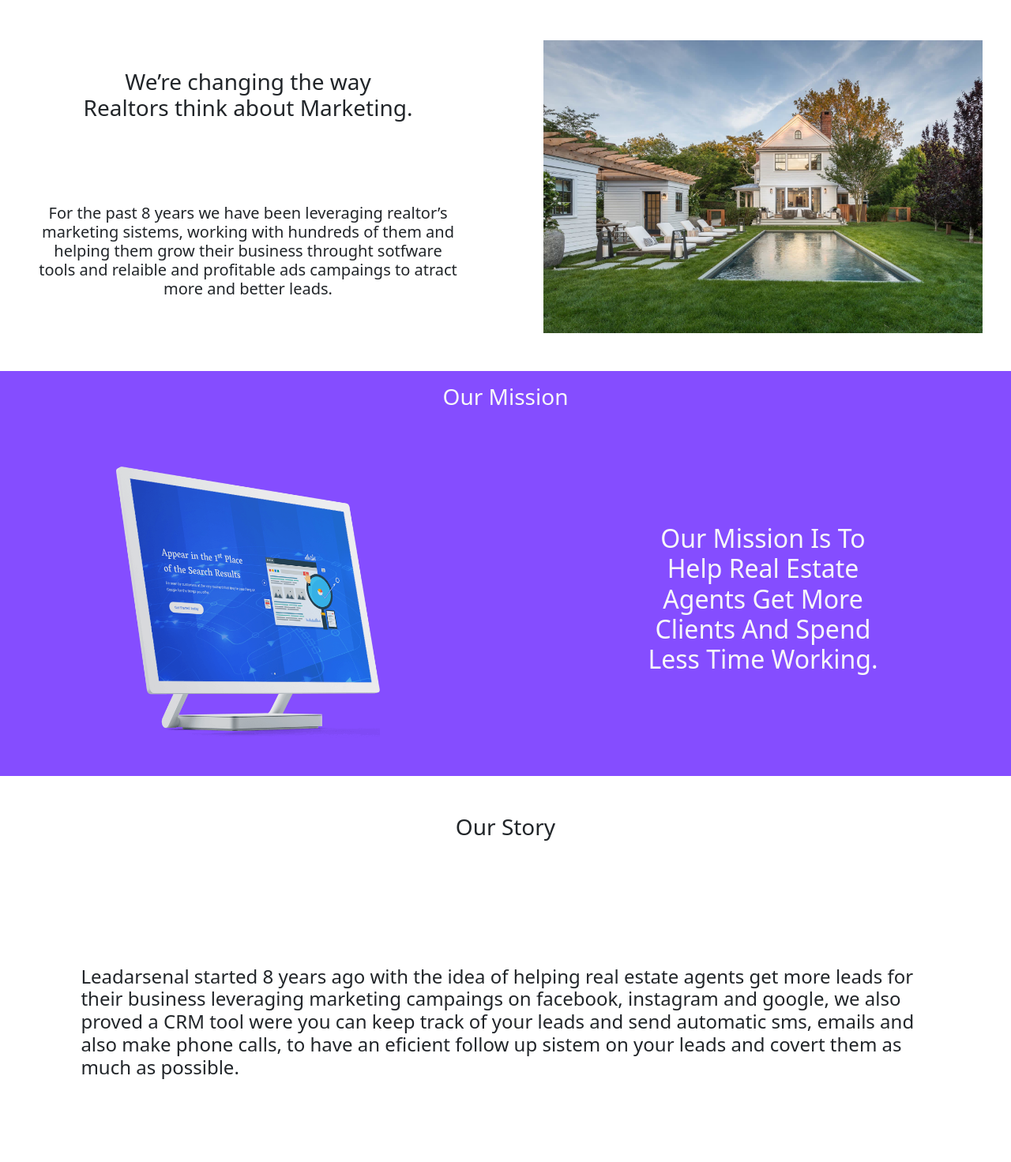
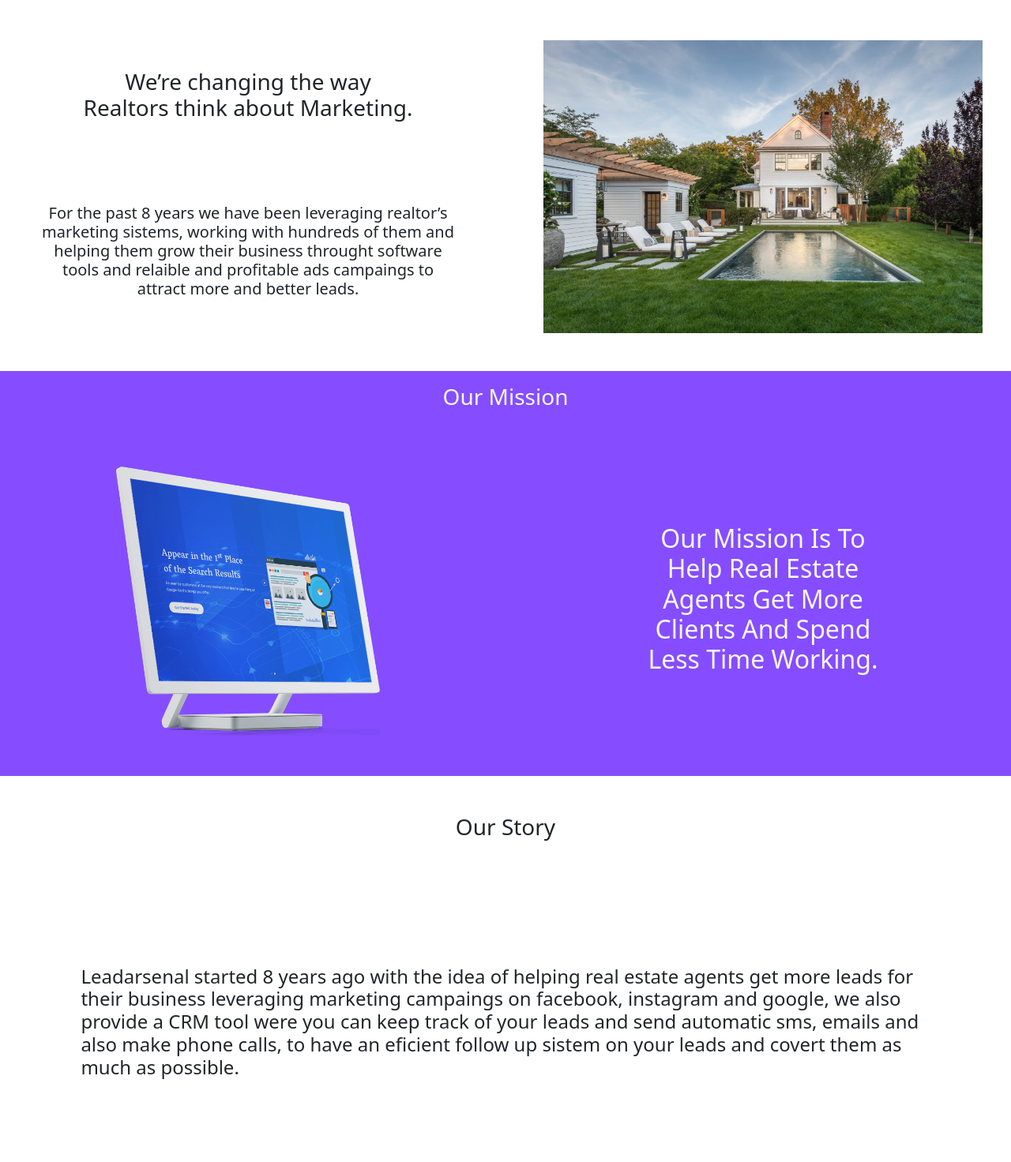
Before and after one commit to manuelvelazco8/ENTREGA2, a website: page LEADNAPPER/pages/About_us.html in a window 1280 px wide. Shown: the part 160-1632 px from the top of the page at 79% size. Drawn offline with nearby package versions, Linux system fonts and the light colour scheme; files whose address does not match are found by name.

Commit message:
ENTREGA FINAL

```diff
--- a/LEADNAPPER/pages/About_us.html
+++ b/LEADNAPPER/pages/About_us.html
@@ -68,8 +68,8 @@
                     changing the way <br> Realtors think about Marketing.</h3>
                 <h5 class="text-dark d-flex flex column justify-content-center align-items-center p-5 text-center">For
                     the past 8 years we have been leveraging realtor’s marketing sistems, working with hundreds of them
-                    and helping them grow their business throught sotfware tools and relaible and profitable ads
-                    campaings to atract more and better leads.</h5>
+                    and helping them grow their business throught software tools and relaible and profitable ads
+                    campaings to attract more and better leads.</h5>
             </section>
             <section
                 class="col-sm-12 col-md-12 col-lg-6 col-xl-6 text-light d-flex flex-column justify-content-center align-items-center p-5"
@@ -99,7 +99,7 @@
                 style="background-color: #ffffff;">
                 <h4 class="text-dark d-flex flex column justify-content-center align-items-center">Leadarsenal started 8
                     years ago with the idea of helping real estate agents get more leads for
-                    their business leveraging marketing campaings on facebook, instagram and google, we also proved
+                    their business leveraging marketing campaings on facebook, instagram and google, we also provide
                     a CRM tool were you can keep track of your leads and send automatic sms, emails and also make
                     phone calls, to have an eficient follow up sistem on your leads and covert them as much as
                     possible.</h4>
```
Also changed, not shown: LEADNAPPER/index.html (+1 -2 lines).
